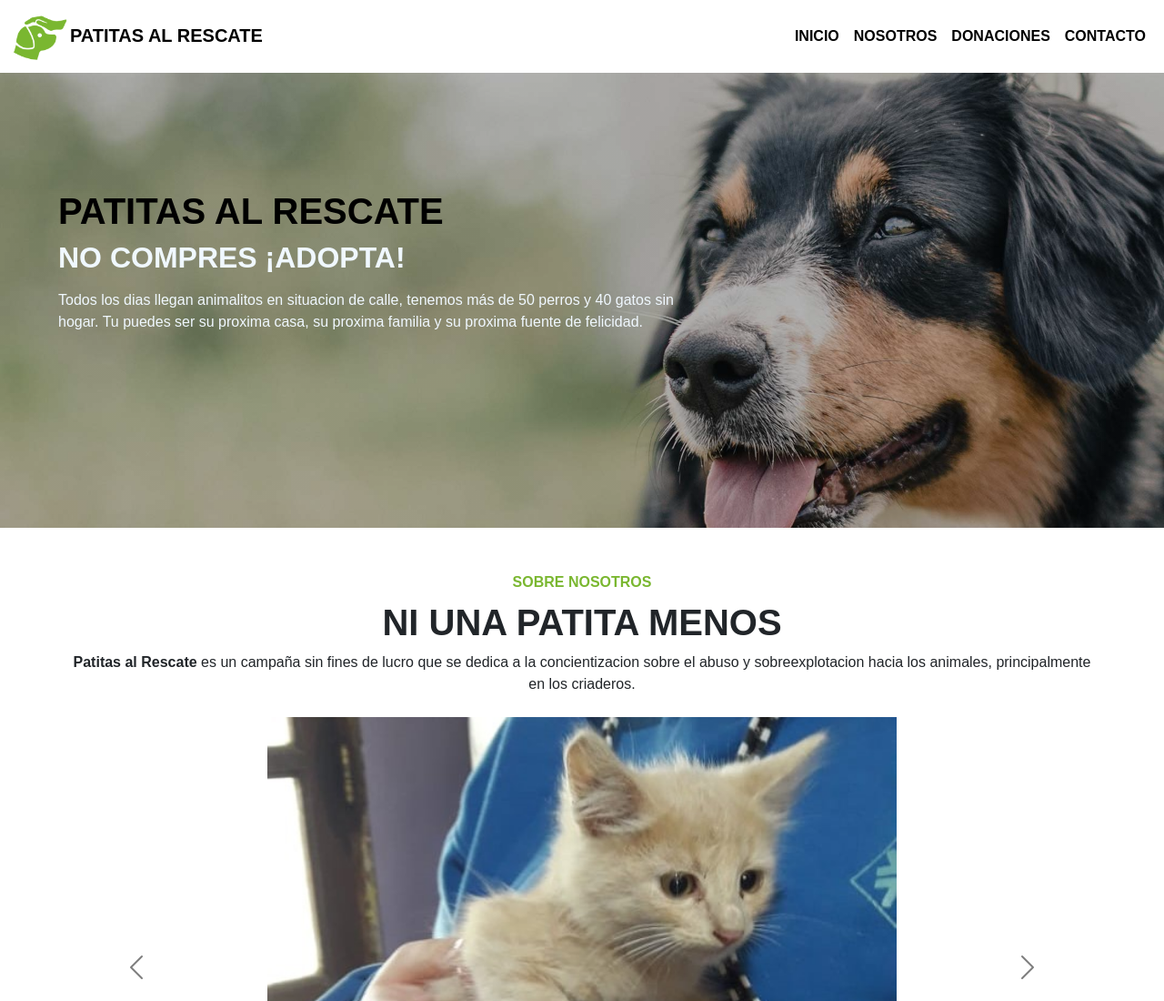
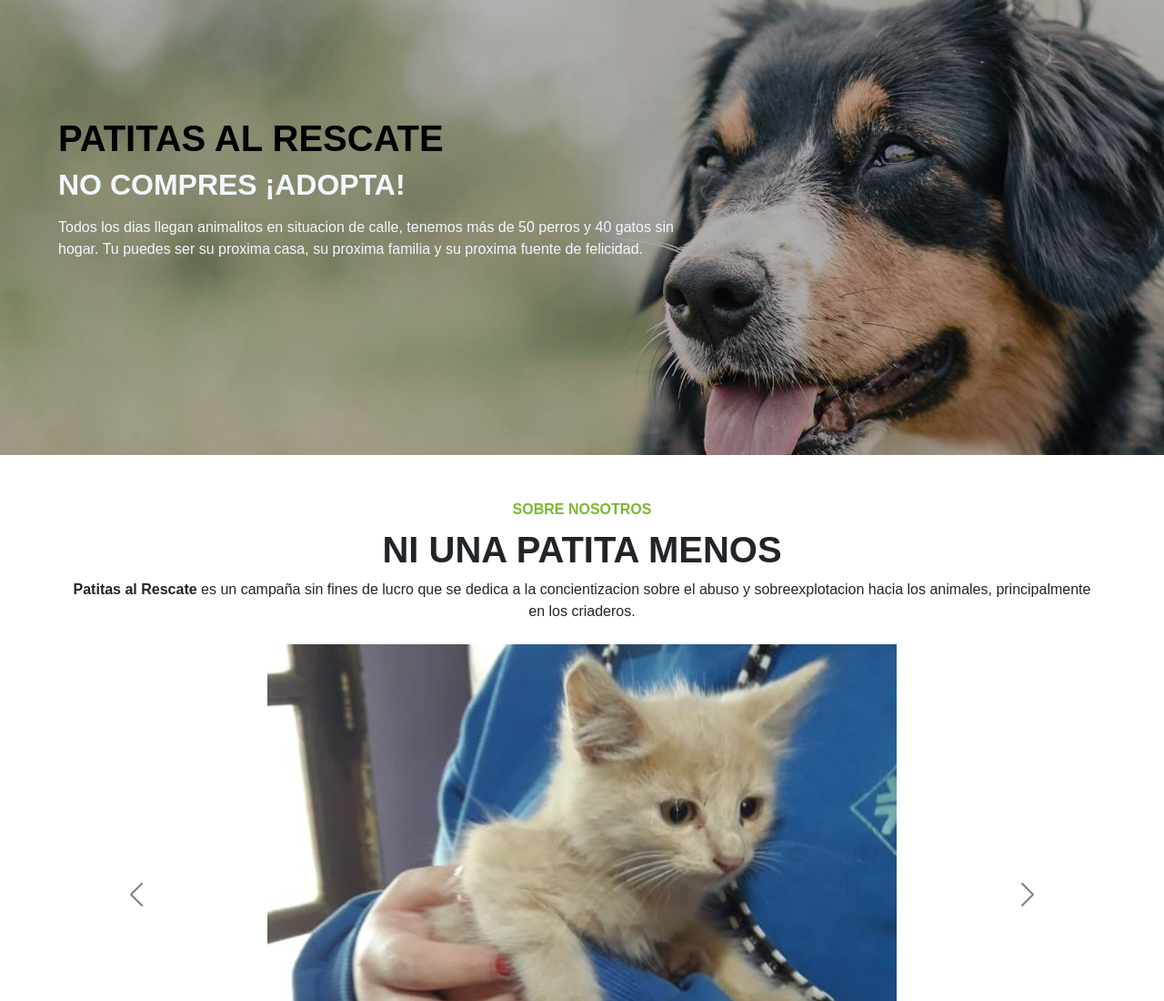
Before and after one commit to sopha29/sopha29.github.io, a plain HTML site: page index.html in a window 1280 px wide. Shown: the top 1100 px of the page at 91% size. Drawn offline with nearby package versions, Linux system fonts and the light colour scheme.

Commit message:
Update index.html

```diff
--- a/index.html
+++ b/index.html
@@ -8,20 +8,6 @@
     <link rel="stylesheet" href="style.css">
 </head>
 <body>
-    <header>
-        <nav class="navbar navbar-expand-lg bg-body-tertiary">
-            <div class="container-fluid">
-                <a class="navbar-brand" href="index.html"><img src="img/images.png" alt="logo" width="65px" heigth="65px">PATITAS AL RESCATE</a>
-                    <div class="navbar-nav">
-                        <a class="nav-link" href="index.html">INICIO</a>
-                        <a class="nav-link" href="#">NOSOTROS</a>
-                        <a class="nav-link" href="#">DONACIONES</a>
-                        <a class="nav-link" href="#">CONTACTO</a>
-                    </div>
-                </div>
-            </div>
-        </nav>
-    </header>
     <section id="principal">
         <div id="texto_principal">
             <h1>PATITAS AL RESCATE</h1>
```
